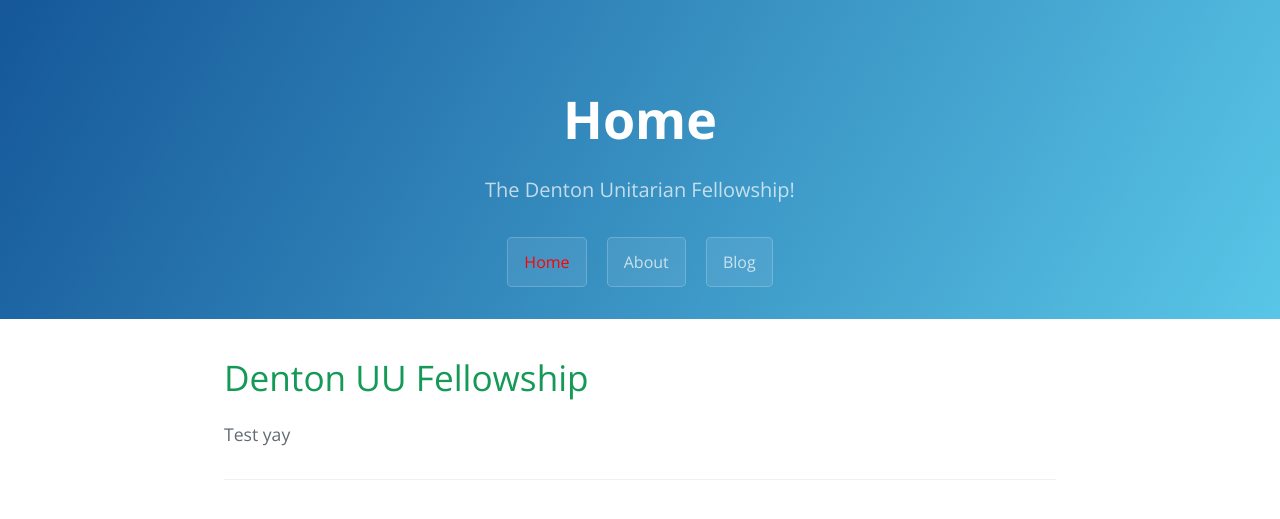
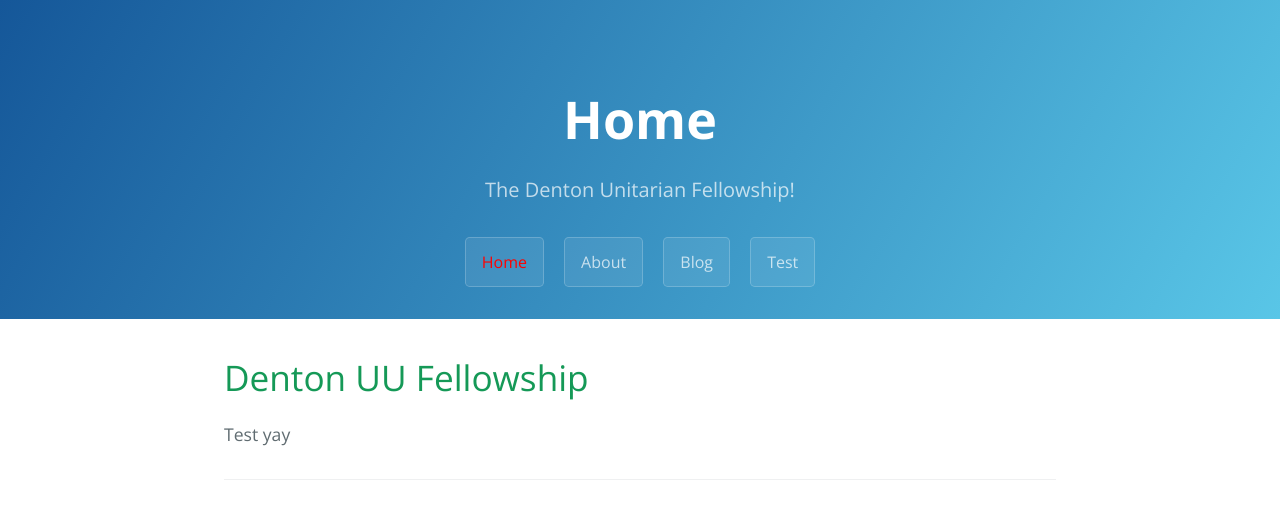
Before and after one commit to 220111/DUUFWebTest, a Jekyll site: the page built from index.md, in a window 1280 px wide. Shown: the top 519 px of the page. Built offline with Jekyll 4.4.1, drawn with Linux system fonts in a browser that asks for light colours; our own code applies the rules of GitHub Pages for plain Markdown files; a script that is not in the unit is left out.

Commit message:
Update Config “navigation”

```diff
--- a/_data/navigation.yml
+++ b/_data/navigation.yml
@@ -5,3 +5,5 @@ items:
     link: /about/
   - name: Blog
     link: /blog/
+  - name: Test
+    link: /test/
```
